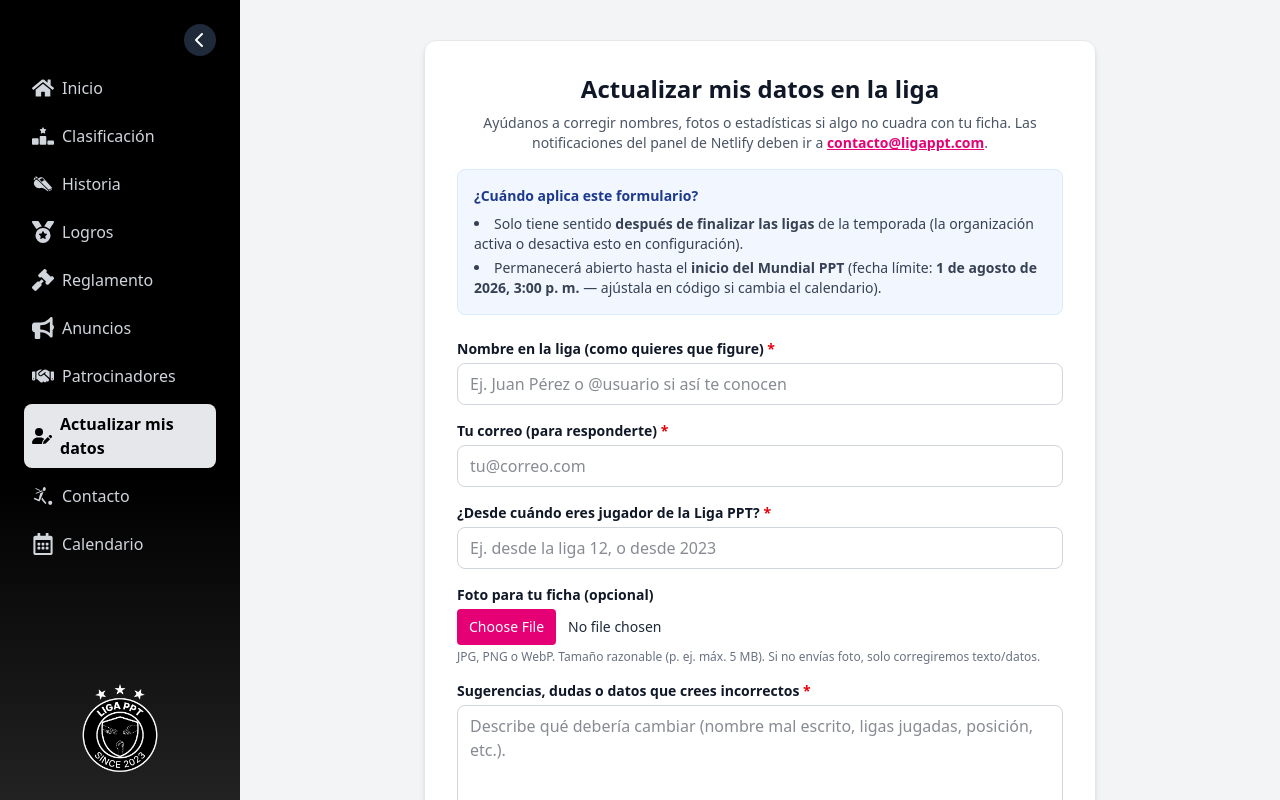
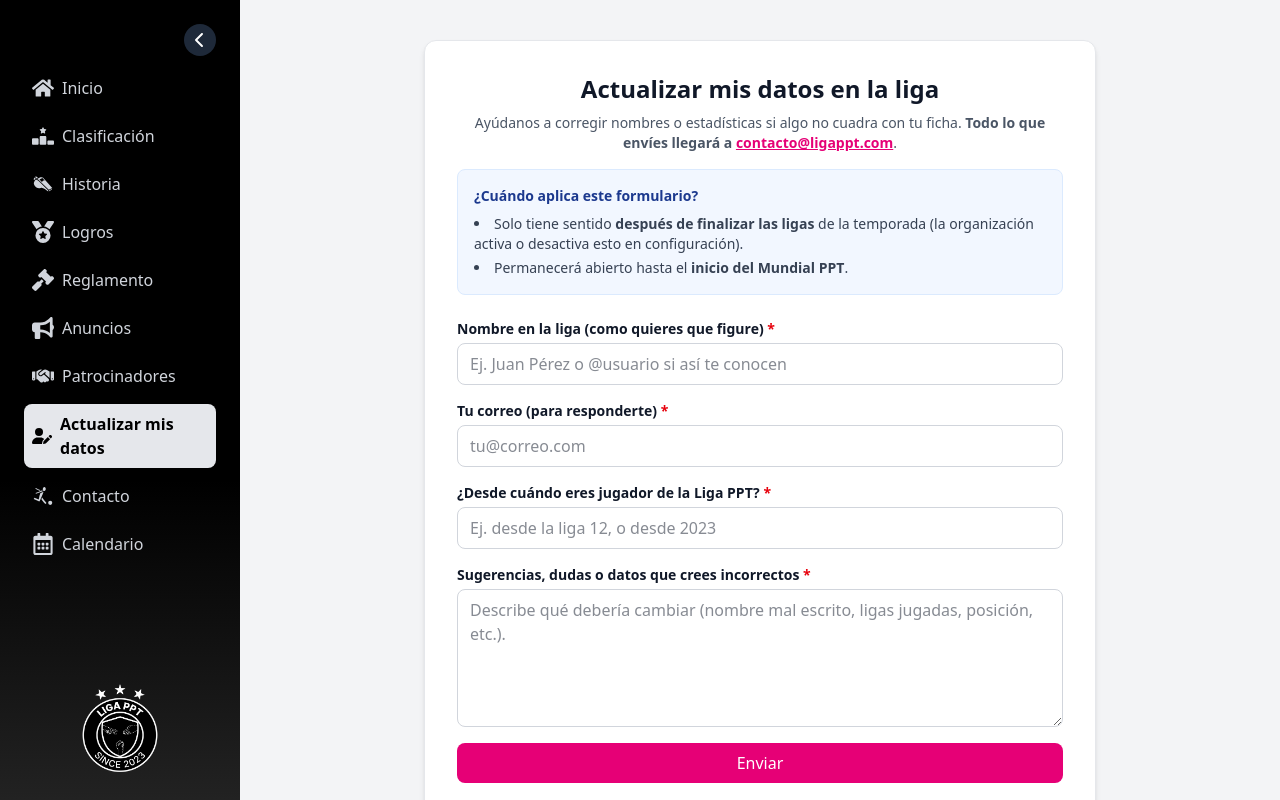
Before and after one commit to marianoamaris/liga-ppt, a React (Vite) app: page /actualizacion-datos in a window 1280 px wide. Built offline with nearby package versions, Linux system fonts and the light colour scheme.

Commit message:
feat: actualizacion datos

```diff
--- a/index.html
+++ b/index.html
@@ -61,7 +61,6 @@
       <input type="email" name="email" />
       <input type="text" name="jugadorDesde" />
       <textarea name="mensaje"></textarea>
-      <input type="file" name="foto" />
       <input type="text" name="bot-field" />
     </form>
     <div id="root"></div>
--- a/src/pages/ActualizacionDatosJugadorPage.tsx
+++ b/src/pages/ActualizacionDatosJugadorPage.tsx
@@ -8,44 +8,11 @@
   isFormularioActualizacionDatosAbierto,
 } from "../constants/ACTUALIZACION_DATOS_JUGADOR";
 
-/** Cuerpo `FormData` para Netlify: mismo patrón que la doc; omitimos `foto` si no hay archivo (multipart vacío a veces falla). */
-function buildActualizacionDatosFormData(form: HTMLFormElement): FormData {
-  const fd = new FormData();
-  fd.append("form-name", NETLIFY_FORM_ACTUALIZACION_DATOS);
-
-  const bot = form.querySelector<HTMLInputElement>('input[name="bot-field"]');
-  if (bot) fd.append("bot-field", bot.value);
-
-  const nombre = form.querySelector<HTMLInputElement>("#nombreEnLiga");
-  if (nombre) fd.append("nombreEnLiga", nombre.value);
-
-  const email = form.querySelector<HTMLInputElement>("#email");
-  if (email) fd.append("email", email.value);
-
-  const jugadorDesde = form.querySelector<HTMLInputElement>("#jugadorDesde");
-  if (jugadorDesde) fd.append("jugadorDesde", jugadorDesde.value);
-
-  const mensaje = form.querySelector<HTMLTextAreaElement>("#mensaje");
-  if (mensaje) fd.append("mensaje", mensaje.value);
-
-  const foto = form.querySelector<HTMLInputElement>("#foto");
-  if (foto?.files?.length) fd.append("foto", foto.files[0]);
-
-  return fd;
-}
-
 export const ActualizacionDatosJugadorPage: React.FC = () => {
   const abierto = isFormularioActualizacionDatosAbierto();
   const [exito, setExito] = useState(false);
   const [enviando, setEnviando] = useState(false);
   const [error, setError] = useState<string | null>(null);
-
-  const fechaCierre = new Date(
-    ACTUALIZACION_DATOS_JUGADOR.mundialPptInicio,
-  ).toLocaleString("es-CO", {
-    dateStyle: "long",
-    timeStyle: "short",
-  });
 
   const handleSubmit = async (e: React.FormEvent<HTMLFormElement>) => {
     e.preventDefault();
@@ -61,11 +28,15 @@
     const form = e.currentTarget;
     setEnviando(true);
     try {
-      // AJAX con archivo: sin cabecera Content-Type (lo pone el navegador con el boundary).
-      // https://docs.netlify.com/manage/forms/setup/#submit-file-uploads-with-ajax
+      const raw = new FormData(form);
+      const params = new URLSearchParams();
+      raw.forEach((value, key) => {
+        params.append(key, typeof value === "string" ? value : "");
+      });
       const res = await fetch("/", {
         method: "POST",
-        body: buildActualizacionDatosFormData(form),
+        headers: { "Content-Type": "application/x-www-form-urlencoded" },
+        body: params.toString(),
       });
       if (!res.ok) throw new Error("http");
       setExito(true);
@@ -87,8 +58,8 @@
             Actualizar mis datos en la liga
           </h1>
           <p className="mb-4 text-center text-sm text-gray-600">
-            Ayúdanos a corregir nombres, fotos o estadísticas si algo no cuadra
-            con tu ficha. Las notificaciones del panel de Netlify deben ir a{" "}
+            Ayúdanos a corregir nombres o estadísticas si algo no cuadra con tu
+            ficha. <strong>Todo lo que envíes llegará a</strong>{" "}
             <a
               className="font-semibold text-pink-600 underline"
               href={`mailto:${CONTACTO_LIGA_EMAIL}`}
@@ -106,9 +77,8 @@
             </p>
           ) : !abierto ? (
             <p className="rounded-lg border border-gray-200 bg-gray-50 p-4 text-center text-sm text-gray-700">
-              El periodo de corrección de datos ya cerró (inicio del Mundial
-              PPT o fecha programada: <strong>{fechaCierre}</strong>). Si
-              necesitas algo urgente, escribe a{" "}
+              El periodo de corrección de datos ya cerró. Si necesitas algo
+              urgente, escribe a{" "}
               <a
                 className="font-semibold text-pink-600 underline"
                 href={`mailto:${CONTACTO_LIGA_EMAIL}`}
@@ -132,9 +102,7 @@
                   </li>
                   <li>
                     Permanecerá abierto hasta el{" "}
-                    <strong>inicio del Mundial PPT</strong> (fecha límite:{" "}
-                    <strong>{fechaCierre}</strong> — ajústala en código si
-                    cambia el calendario).
+                    <strong>inicio del Mundial PPT</strong>.
                   </li>
                 </ul>
               </div>
@@ -163,7 +131,6 @@
                   method="POST"
                   data-netlify="true"
                   data-netlify-honeypot="bot-field"
-                  encType="multipart/form-data"
                   onSubmit={handleSubmit}
                   className="relative space-y-4"
                 >
@@ -229,23 +196,6 @@
                   </div>
 
                   <div className="flex flex-col gap-1">
-                    <label htmlFor="foto" className="text-sm font-semibold">
-                      Foto para tu ficha (opcional)
-                    </label>
-                    <input
-                      id="foto"
-                      name="foto"
-                      type="file"
-                      accept="image/jpeg,image/png,image/webp"
-                      className="text-sm text-gray-800 file:mr-3 file:rounded file:border-0 file:bg-pink-600 file:px-3 file:py-2 file:text-white hover:file:bg-pink-700"
-                    />
-                    <p className="text-xs text-gray-500">
-                      JPG, PNG o WebP. Tamaño razonable (p. ej. máx. 5 MB). Si no
-                      envías foto, solo corregiremos texto/datos.
-                    </p>
-                  </div>
-
-                  <div className="flex flex-col gap-1">
                     <label htmlFor="mensaje" className="text-sm font-semibold">
                       Sugerencias, dudas o datos que crees incorrectos{" "}
                       <span className="text-red-600">*</span>
@@ -277,20 +227,6 @@
                   >
                     {enviando ? "Enviando…" : "Enviar"}
                   </Button>
-
-                  <p className="text-center text-xs text-gray-500">
-                    Netlify Forms ({" "}
-                    <a
-                      className="text-pink-600 underline"
-                      href="https://docs.netlify.com/manage/forms/setup/"
-                      target="_blank"
-                      rel="noopener noreferrer"
-                    >
-                      documentación
-                    </a>
-                    ). Notificaciones del formulario «
-                    {NETLIFY_FORM_ACTUALIZACION_DATOS}» → {CONTACTO_LIGA_EMAIL}.
-                  </p>
                 </form>
               )}
             </>
```
